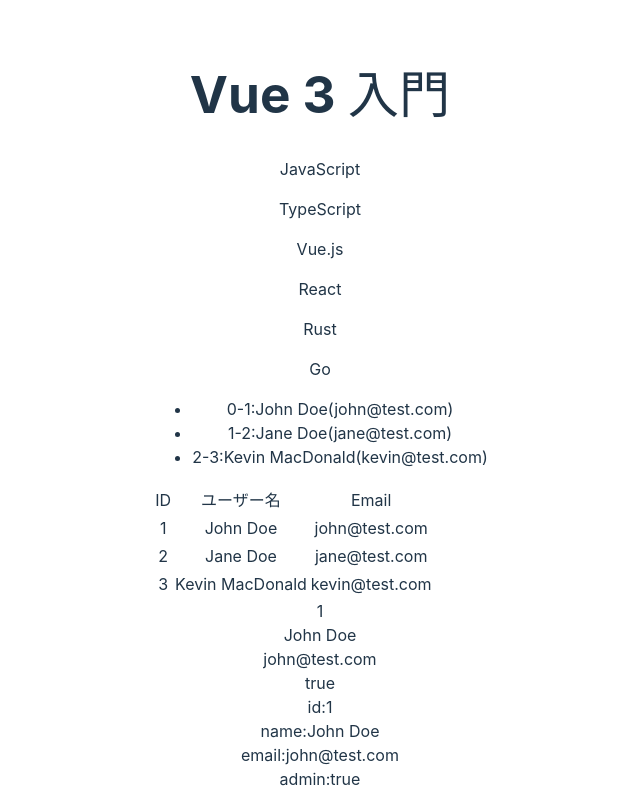
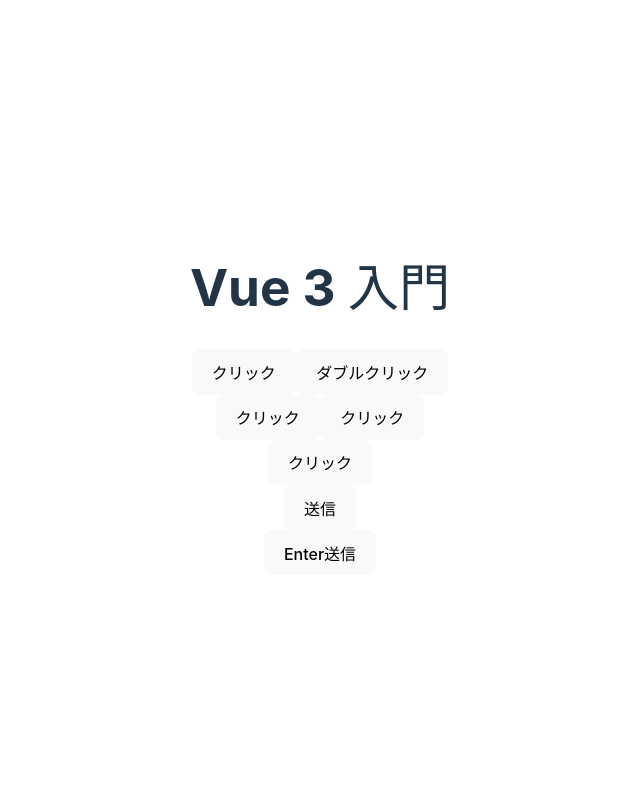
Before and after one commit to Bear29ers/primer-vue, a Vue app in the folder 03_basic_v3/: page / in a window 1280 px wide. Shown: the top 794 px of the page, without its empty margins (320-960 px from the left). Built offline with nearby package versions, Linux system fonts and the light colour scheme.

Commit message:
feat: :sparkles: イベントの設定

```diff
--- a/03_basic_v3/src/App.vue
+++ b/03_basic_v3/src/App.vue
@@ -1,61 +1,51 @@
 <script setup>
-const languages = ['JavaScript', 'TypeScript', 'Vue.js', 'React', 'Rust', 'Go'];
-const users = [
-  { id: 1, name: 'John Doe', email: 'john@test.com', admin: true },
-  { id: 2, name: 'Jane Doe', email: 'jane@test.com', admin: false },
-  { id: 3, name: 'Kevin MacDonald', email: 'kevin@test.com', admin: false },
-];
-const user = {
-  id: 1,
-  name: 'John Doe',
-  email: 'john@test.com',
-  admin: true,
+const clickButton = () => {
+  console.log('click button');
+};
+const clickButton2 = (msg) => {
+  console.log(msg);
+};
+const another = (msg) => {
+  console.log(msg);
+};
+const clickButtonEvent = (event) => {
+  console.log(event.target);
+  event.target.style.backgroundColor = 'red';
+};
+// const send = (event) => {
+//   event.preventDefault();
+//   console.log('send');
+// };
+const send = () => {
+  console.log('send');
 };
 </script>
 
 <template>
   <h1>Vue 3 入門</h1>
-  <!-- <p>{{ languages[0] }}</p> -->
-  <!-- <p>{{ languages[1] }}</p> -->
-  <!-- <p>{{ languages[2] }}</p> -->
+  <!-- clickイベント -->
+  <!-- <button v-on:click="clickButton">クリック</button> -->
+  <div>
+    <button @click="clickButton">クリック</button>
+    <button @dbclick="clickButton">ダブルクリック</button>
+  </div>
+  <div>
+    <button @click="clickButton2('クリック')">クリック</button>
+    <button @click="clickButton2('クリック'), another('click')">クリック</button>
+  </div>
+  <!-- eventオブジェクト -->
+  <button @click="clickButtonEvent($event)">クリック</button>
 
-  <p v-for="language in languages" :key="language">{{ language }}</p>
-  <ul>
-    <li v-for="(user, index) in users" :key="user.id">{{ index }}-{{ user.id }}:{{ user.name }}({{ user.email }})</li>
-  </ul>
-
-  <table>
-    <thead>
-      <tr>
-        <td>ID</td>
-        <td>ユーザー名</td>
-        <td>Email</td>
-      </tr>
-    </thead>
-    <tbody>
-      <tr v-for="user in users" :key="user.id">
-        <td>{{ user.id }}</td>
-        <td>{{ user.name }}</td>
-        <td>{{ user.email }}</td>
-      </tr>
-    </tbody>
-  </table>
-
-  <div v-for="value in user" :key="value">{{ value }}</div>
-  <div v-for="(value, name) in user" :key="value">{{ name }}:{{ value }}</div>
-
-  <!-- 複数のv-forを実行 -->
-  <div v-for="user in users" :key="user.id">
-    <div v-for="(value, name) in user" :key="value">{{ name }}:{{ value }}</div>
-  </div>
-
-  <!-- v-forディレクティブとv-ifディレクティブを合わせて利用 -->
-  <div v-for="user in users" :key="user.id">
-    <!-- adminの値がfalseのユーザーのみ表示される -->
-    <div v-if="!user.admin">
-      {{ user.name }}
-    </div>
-  </div>
+  <!-- イベント修飾子 -->
+  <!-- <form @submit="send($event)"> -->
+  <!--   <button>送信</button> -->
+  <!-- </form> -->
+  <form @submit.prevent="send">
+    <button>送信</button>
+  </form>
+  <form @submit.prevent="send">
+    <button @keyup.enter="submit">Enter送信</button>
+  </form>
 </template>
 
 <style></style>
--- a/03_basic_v3/src/main.js
+++ b/03_basic_v3/src/main.js
@@ -4,6 +4,7 @@
 // import App from './App02.vue';
 // import App from './App03.vue';
 // import App from './App04.vue';
+// import App from './App05.vue';
 import App from './App.vue';
 
 createApp(App).mount('#app');
```
Also changed, not shown: 03_basic_v3/src/App05.vue (added, +61 -0 lines).
